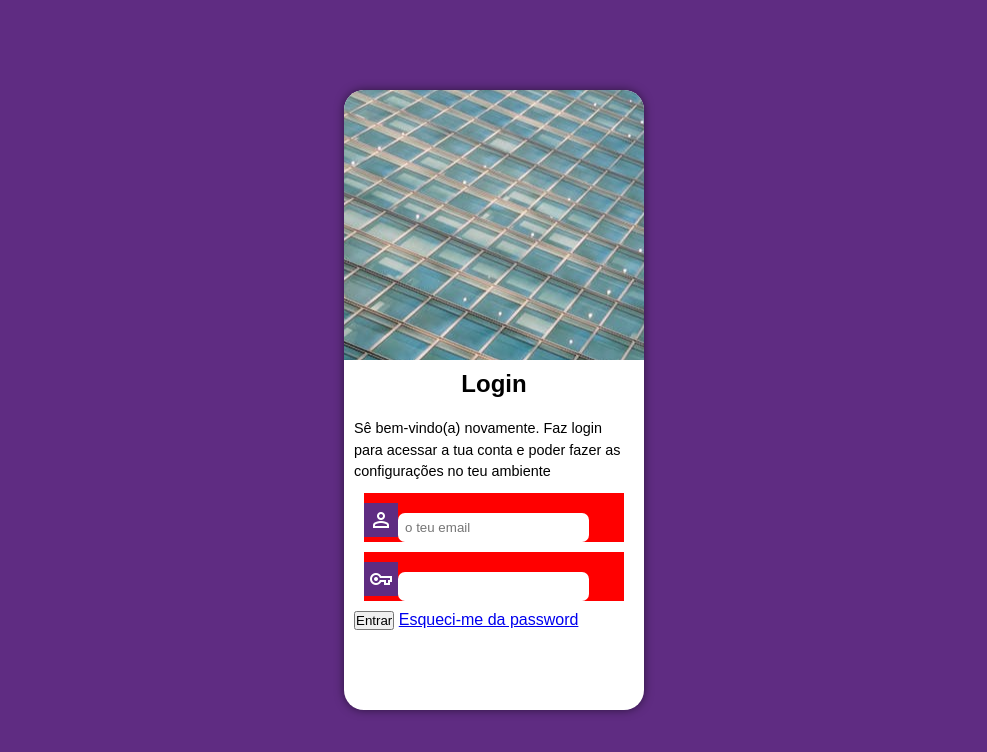
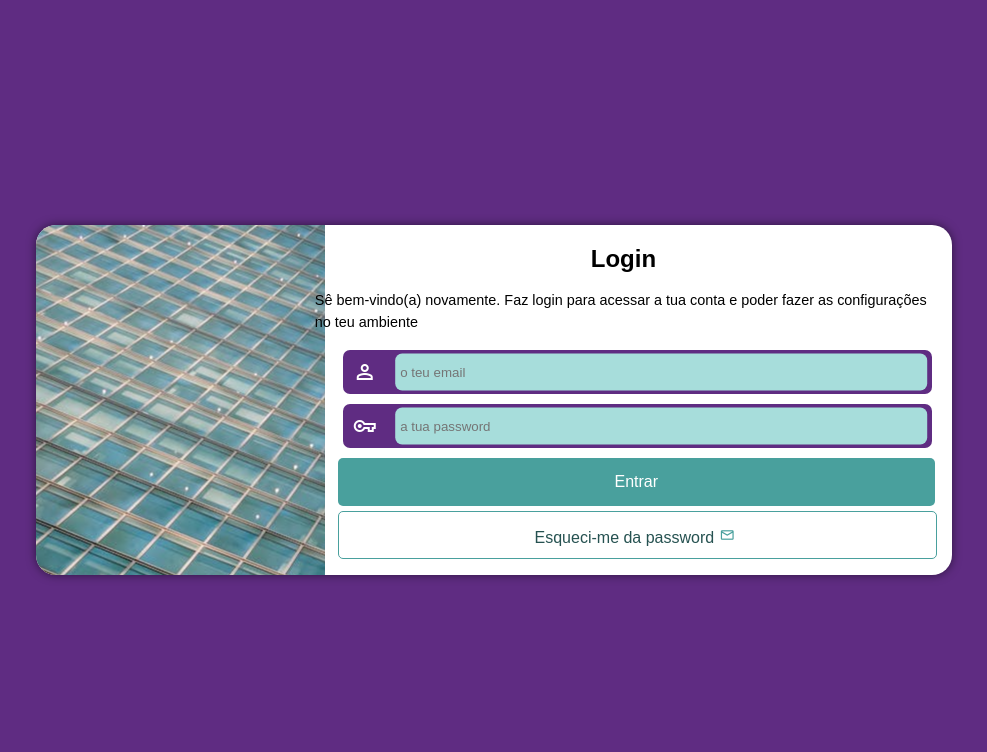
Before and after one commit to tiagodan777/projeto-login, a plain HTML site: page index.html in a window 1280 px wide. Shown: the whole page, without its empty margins (146-1133 px from the left). Drawn offline with nearby package versions, Linux system fonts and the light colour scheme.

Commit message:
projeto login finalizado

```diff
--- a/estilos/pc.css
+++ b/estilos/pc.css
@@ -1,9 +1,89 @@
 @charset "UTF-8";
 
-/*
+@charset "UTF-8";
 
-Paleta de cores
-    Verde: #49a09d
-    Violeta: #5f2c82
+:root {
+    --cor0: #49a09d;
+    --cor1: #5f2c82;
+    --cor2: #ffffff;
+}
 
-*/
+main {
+    width: 70vw;
+    height: 330px;
+    background-color: var(--cor3);
+    border-radius: 20px;
+    padding: 10px;
+    position: absolute;
+    top: 50%;
+    left: 50%;
+    transform: translate(-50%, -50%);
+    box-shadow: 0px 0px 10px rgba(0, 0, 0, 0.535);
+}
+
+h1 {
+    margin: 10px;
+}
+
+p {
+    text-align: left;
+    padding: 7px;
+}
+
+div#imagem {
+    float: right;
+    width: 49%;
+    height: 330px;
+    background-color: var(--cor3);
+    background-image: url('../imagens/metal.jpg');
+    background-position: center center;
+    padding: 10px;
+    margin: -20px -10px -10px -10px;
+    border-radius: 0px 20px 20px 0px;
+}
+
+div#formulario {
+    float: left;
+}
+
+form {
+    float: left;
+    width: 49%;
+}
+
+input.data {
+    padding: 11px 11px 11px 5px;
+    border-radius: 7px;
+    border: none;
+    width: 87%;
+    background-color: #a7dddb;
+}
+
+div#div1 {
+    position: relative;
+    width: 96%;
+    margin: 5px auto;
+}
+
+div#div2 {
+    position: relative;
+    width: 96%;
+    margin: auto;
+}
+
+input#email {
+    left: 54%;
+}
+
+input#password {
+    left: 54%;
+}
+
+#entrar {
+    width: 98%;
+    padding: 15px;
+}
+
+footer {
+    clear: both;
+}
--- a/estilos/styles.css
+++ b/estilos/styles.css
@@ -17,7 +17,7 @@ body {
 }
 
 main {
-    width: 280px;
+    width: 270px;
     height: 600px;
     background-color: var(--cor3);
     border-radius: 20px;
@@ -30,7 +30,7 @@ main {
 }
 
 div#imagem {
-    width: 280px;
+    width: 270px;
     height: 250px;
     background-color: var(--cor3);
     background-image: url('../imagens/metal.jpg');
@@ -51,19 +51,84 @@ p {
 }
 
 div.input-form {
-    background-color: red;
+    background-color: var(--cor1);
     margin: 10px;
+    border-radius: 7px;
+    padding: 5px;
+}
+
+div#div1 {
+    position: relative;
+}
+
+div#div2 {
+    position: relative;
 }
 
 span.material-symbols-outlined {
-    background-color: var(--cor1);
     color: var(--cor3);
     padding: 5px;
-    margin-top: 10px;
 }
 
 input.data {
-    padding: 7px;
+    padding: 11px 11px 11px 5px;
     border-radius: 7px;
     border: none;
+    width: 185px;
+    background-color: #a7dddb;
 }
+
+input#email {
+    position: absolute;
+    top: 50%;
+    left: 58%;
+    transform: translate(-50%, -50%);
+}
+
+input#password {
+    position: absolute;
+    top: 50%;
+    left: 58%;
+    transform: translate(-50%, -50%);
+}
+
+.botao {
+    display: block;
+    margin: auto;
+    text-align: center;
+    background-color: var(--cor0);
+    margin: 5px;
+    padding: 10px;
+    border: none;
+    font-size: 1em;
+    color: white;
+    text-decoration: none;
+    border-radius: 5px;
+}
+
+#entrar {
+    width: 260px;
+}
+
+#entrar:hover {
+    background-color: #265251;
+    cursor: pointer;
+}
+
+#esqueci {
+    font-weight: lighter;
+    color: #265251;
+    background-color: white;
+    border: 1px solid var(--cor0);
+    text-align: center;
+}
+
+#esqueci:hover {
+    background-color: #5ececa;
+    color: white;
+}
+
+#email-icon {
+    font-size: 1em;
+    color: var(--cor0);
+}
--- a/estilos/tablet.css
+++ b/estilos/tablet.css
@@ -1,9 +1,76 @@
 @charset "UTF-8";
 
-/*
+:root {
+    --cor0: #49a09d;
+    --cor1: #5f2c82;
+    --cor2: #ffffff;
+}
 
-Paleta de cores
-    Verde: #49a09d
-    Violeta: #5f2c82
+main {
+    width: 70vw;
+    height: 330px;
+    background-color: var(--cor3);
+    border-radius: 20px;
+    padding: 10px;
+    position: absolute;
+    top: 50%;
+    left: 50%;
+    transform: translate(-50%, -50%);
+    box-shadow: 0px 0px 10px rgba(0, 0, 0, 0.535);
+}
 
-*/
+h1 {
+    margin: 10px;
+}
+
+p {
+    text-align: left;
+    padding: 7px;
+}
+
+div#imagem {
+    float: left;
+    width: 30%;
+    height: 330px;
+    background-color: var(--cor3);
+    background-image: url('../imagens/metal.jpg');
+    background-position: center center;
+    padding: 10px;
+    margin: -20px -10px -10px -10px;
+    border-radius: 20px 0px 0px 20px;
+}
+
+div#formulario {
+    float: right;
+
+}
+
+form {
+    float: right;
+    width: 68%;
+}
+
+input.data {
+    padding: 11px 11px 11px 5px;
+    border-radius: 7px;
+    border: none;
+    width: 87.5%;
+    background-color: #a7dddb;
+}
+
+input#email {
+    left: 54%;
+}
+
+input#password {
+    left: 54%;
+}
+
+#entrar {
+    width: 98%;
+    padding: 15px;
+}
+
+footer {
+    clear: both;
+}
--- a/index.html
+++ b/index.html
@@ -5,8 +5,8 @@
     <meta name="viewport" content="width=device-width, initial-scale=1.0">
     <title>Login</title>
     <link rel="stylesheet" href="estilos/styles.css">
-    <link rel="stylesheet" href="estilos/tablet.css">
-    <link rel="stylesheet" href="estilos/pc.css">
+    <link rel="stylesheet" href="estilos/tablet.css" media="screen and (min-width: 900px) and (max-width: 1400px)">
+    <link rel="stylesheet" href="estilos/pc.css" media="screen and (min-width: 1401px)">
     <link href="https://fonts.googleapis.com/css2?family=Material+Symbols+Outlined" rel="stylesheet" />
 </head>
 <body>
@@ -18,14 +18,17 @@
             <div id="formualrio">
                 <h1>Login</h1>
                 <p>Sê bem-vindo(a) novamente. Faz login para acessar a tua conta e poder fazer as configurações no teu ambiente</p>
-                <form action="login.php" method="post">
-                    <div class="input-form"><span class="material-symbols-outlined">person</span><input type="email" name="email" id="email" class="data" placeholder="o teu email"></div>
-                    <div class="input-form"><span class="material-symbols-outlined">vpn_key</span><input type="password" name="password" id="password" class="data"></div>
-                    <input type="submit" value="Entrar">
-                    <a href="#">Esqueci-me da password</a>
+                <form action="login.php" method="post" autocomplete="on">
+                    <div class="input-form" id="div1"><span class="material-symbols-outlined">person</span><input type="email" name="email" id="email" class="data" placeholder="o teu email" autocomplete="email" required></div>
+                    <div class="input-form" id="div2"><span class="material-symbols-outlined">vpn_key</span><input type="password" name="password" id="password" class="data" placeholder="a tua password" autocomplete="current-password" minlength="8"></div>
+                    <input type="submit" value="Entrar" class="botao" id="entrar">
+                    <a href="#" class="botao" id="esqueci">Esqueci-me da password<span class="material-symbols-outlined" id="email-icon">mail</span></a>
                 </form>
             </div>
         </section>
+        <footer>
+
+        </footer>
     </main>
 </body>
 </html>
```
